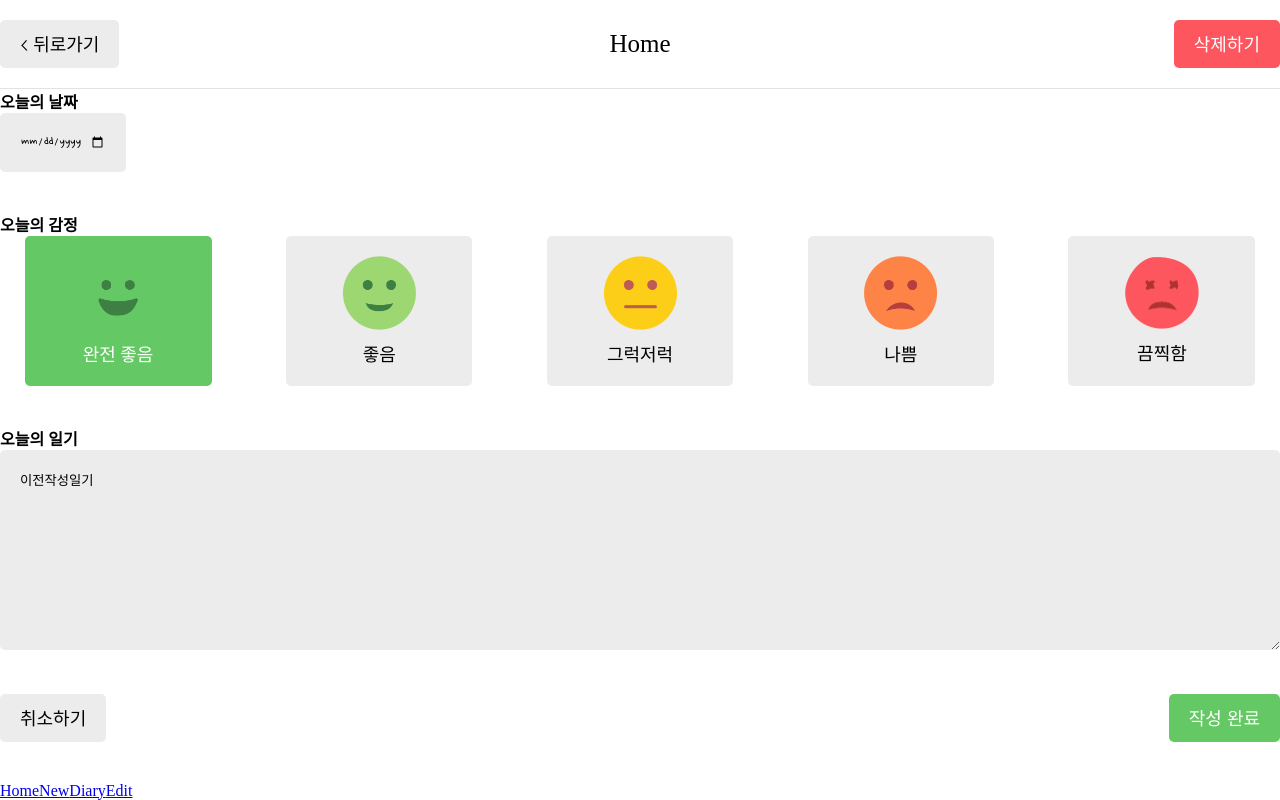
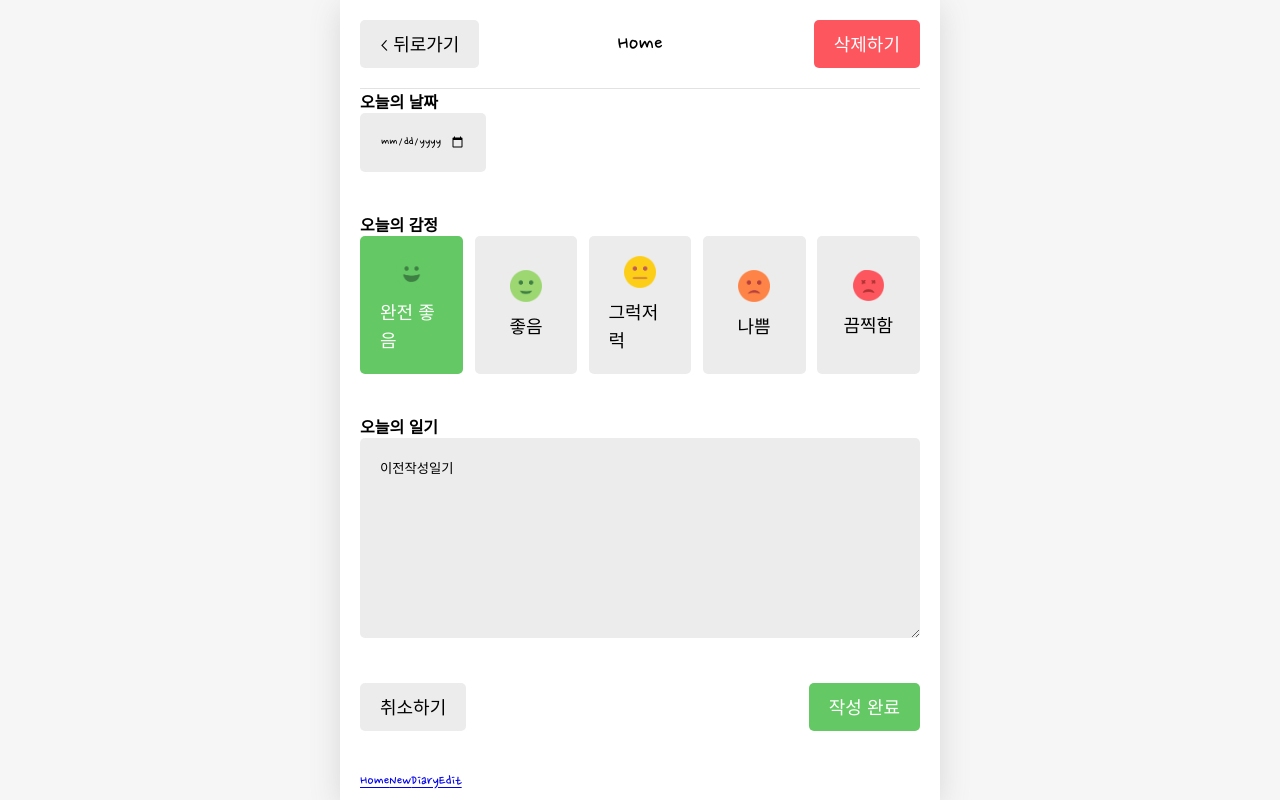
Before and after one commit to Heesu01/emotional_diary, a React (Create React App) app: page / in a window 1280 px wide. Built offline with nearby package versions, Linux system fonts and the light colour scheme; a web font is replaced by a local one.

Commit message:
공통스타일 설정

```diff
--- a/src/App.css
+++ b/src/App.css
@@ -1,2 +1,3 @@
 .App {
+  padding: 0 20px;
 }
--- a/src/index.css
+++ b/src/index.css
@@ -1,5 +1,25 @@
 @import url("https://fonts.googleapis.com/css2?family=Nanum+Pen+Script&family=Yeon+Sung&display=swap");
 
+html,
 body {
   margin: 0;
+  font-family: "Nanum Pen Script";
+  width: 100%;
+  background-color: #f6f6f6;
+  display: flex;
+  justify-content: center;
 }
+
+body {
+  height: 100%;
+}
+
+#root {
+  margin: 0 auto;
+  max-width: 600px;
+  width: 100%;
+  min-height: 100vh;
+  height: 100%;
+  background-color: white;
+  box-shadow: rgba(100, 100, 100, 0.2) 0px 7px 29px 0px;
+}
```
